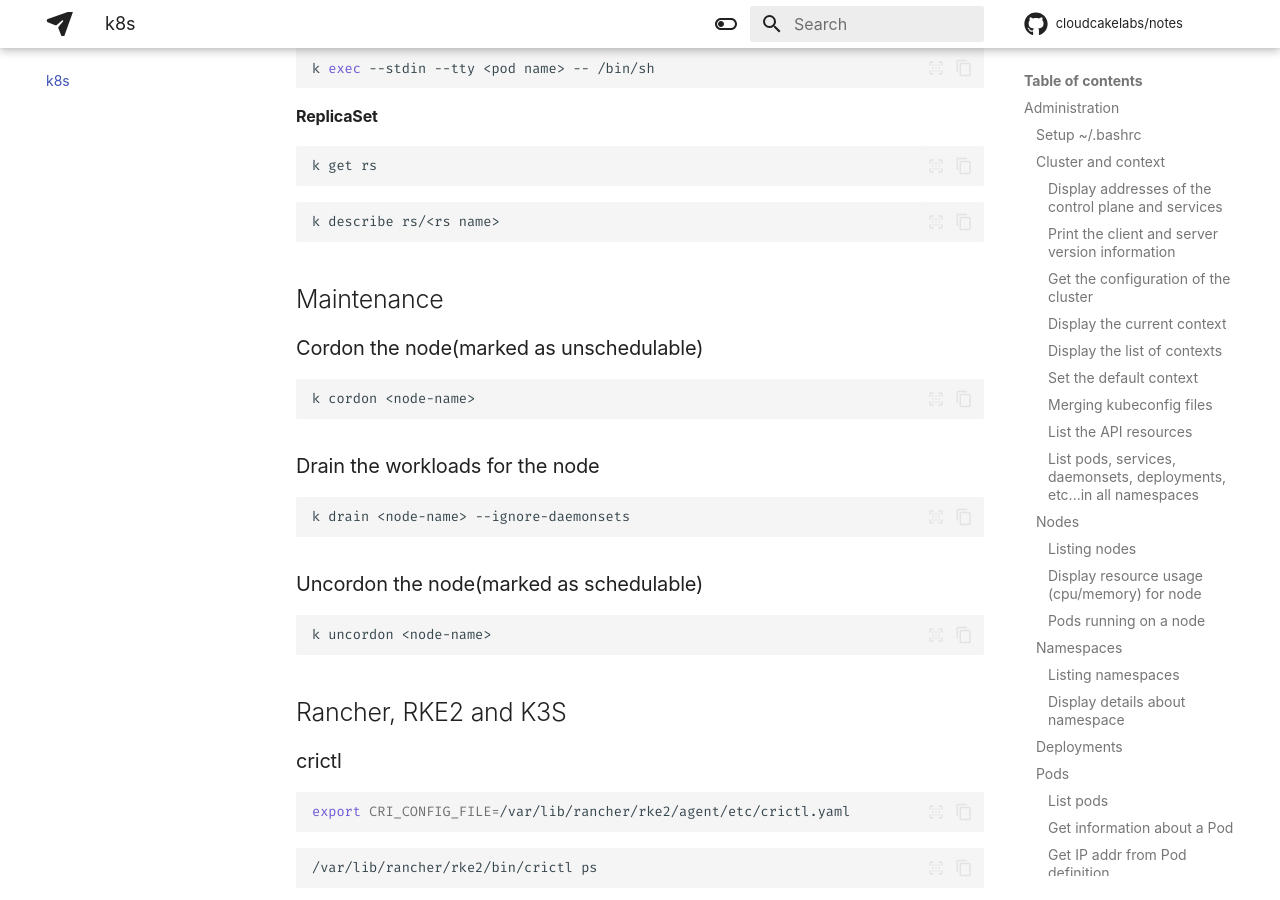
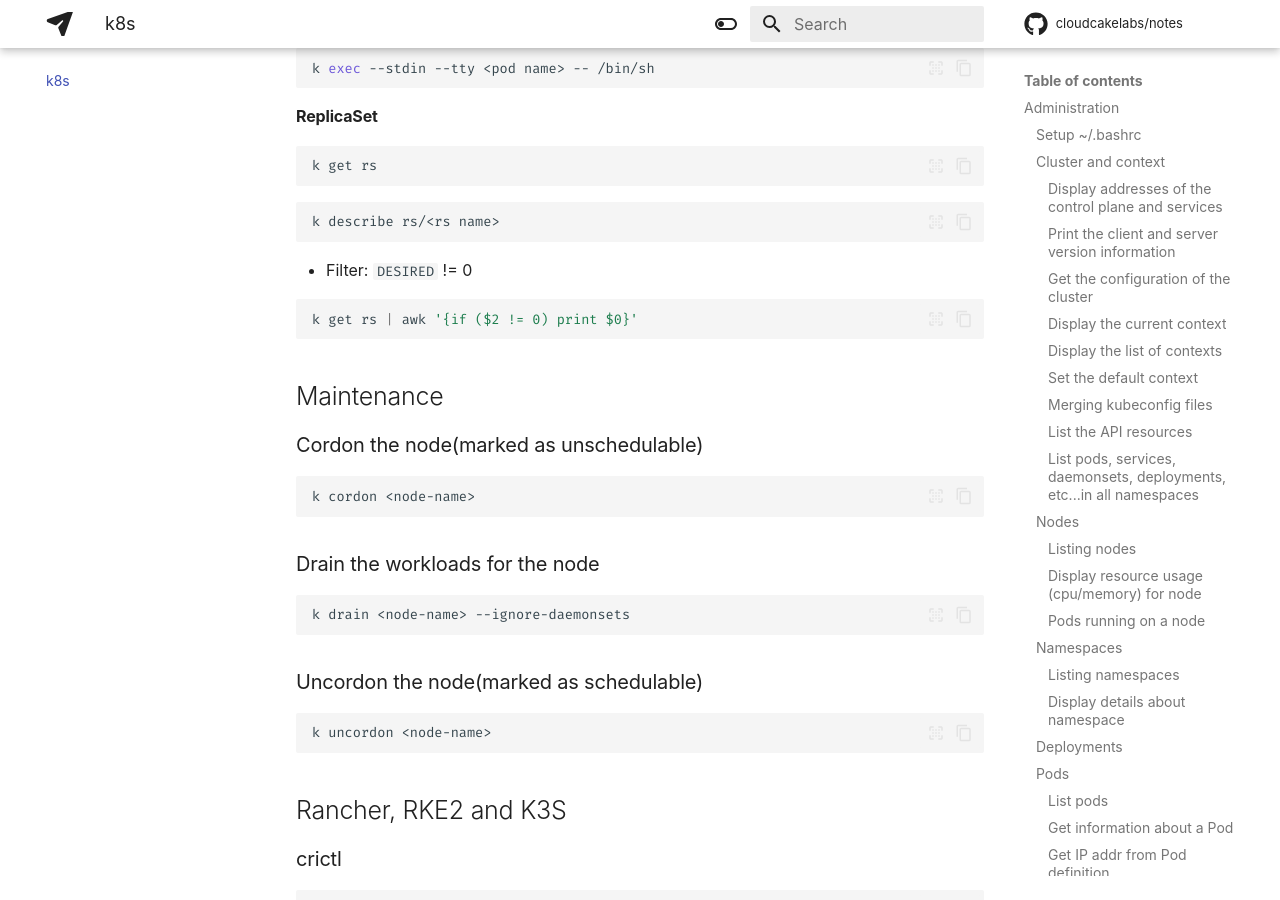
Before and after one commit to cloudcakelabs/notes, an MkDocs documentation site: the page built from docs/k8s.md, in a window 1280 px wide and 900 px high, scrolled down 3791 px. Built offline with MkDocs 1.6.1 and Material for MkDocs 9.7.7, drawn with Linux system fonts in a browser that asks for light colours; some web fonts are replaced; comment, search, counter and statistics services are not loaded.

Commit message:
Update notes.

````diff
--- a/docs/k8s.md
+++ b/docs/k8s.md
@@ -232,6 +232,12 @@ k get rs
 k describe rs/<rs name>
 ```
 
+- Filter: `DESIRED` != 0
+
+```sh
+k get rs | awk '{if ($2 != 0) print $0}'
+```
+
 ## Maintenance
 
 ### Cordon the node(marked as unschedulable)
````
